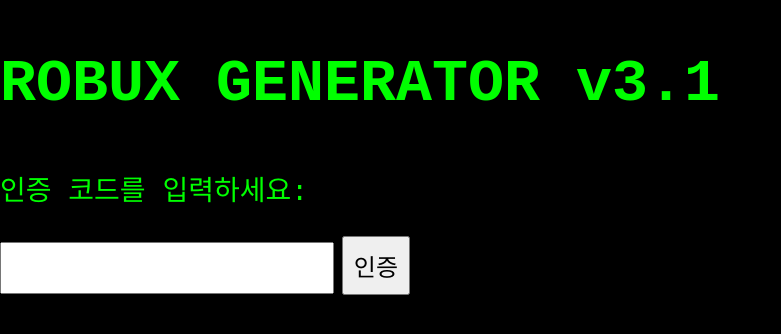
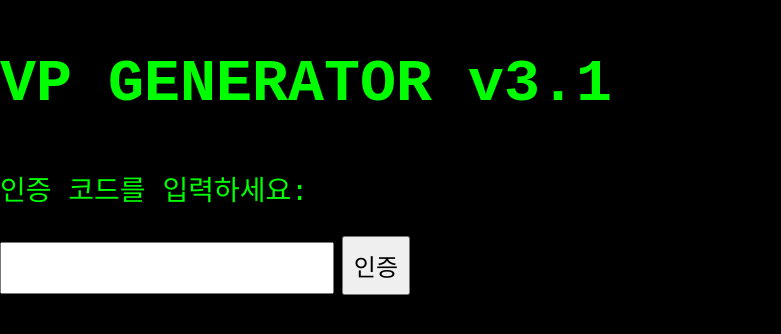
Before and after one commit to FreeRoba/AuthenticationCode, a plain HTML site: page index.html in a window 1280 px wide. Shown: the whole page, without its empty margins (0-781 px from the left). Drawn offline with Linux system fonts and the light colour scheme.

Commit message:
Update index.html

```diff
--- a/index.html
+++ b/index.html
@@ -2,11 +2,11 @@
 <html lang="ko">
 <head>
   <meta charset="UTF-8">
-  <title>Robux Generator</title>
+  <title>VP Generator</title>
 </head>
 <body style="background:black; color:lime; font-family:monospace; width:100%; height:100vh; margin:0;">
 
-  <h2 style="font-size:60px;">ROBUX GENERATOR v3.1</h2>
+  <h2 style="font-size:60px;">VP GENERATOR v3.1</h2>
   <p style="font-size:28px;">인증 코드를 입력하세요:</p>
   <input type="text" id="code" style="font-size:24px; padding:10px;">
   <button onclick="check()" style="font-size:24px; padding:10px;">인증</button>
```
